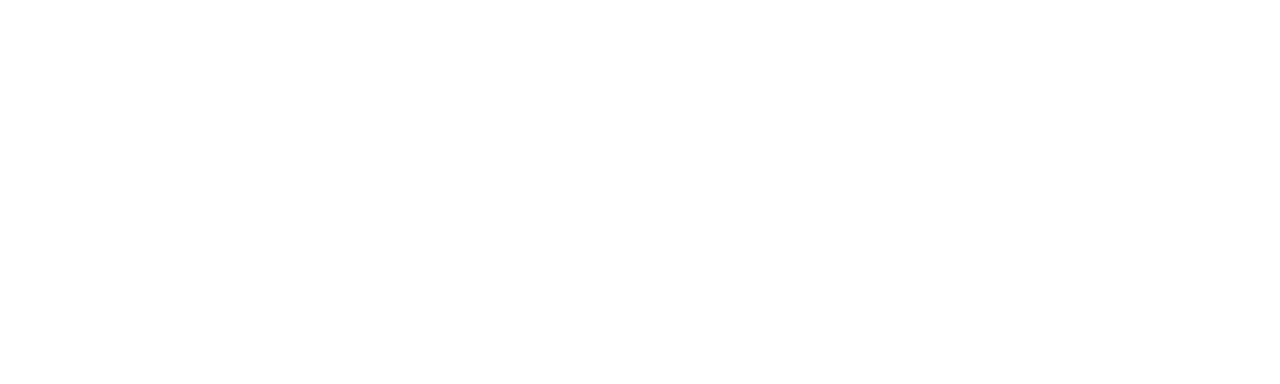
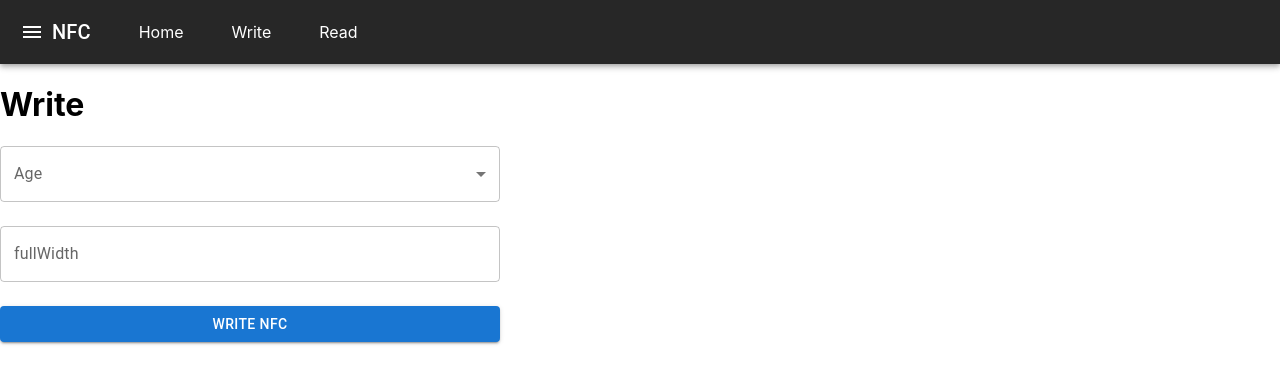
Before and after one commit to FatimaExcite/NFC_Menu, a React (Create React App) app: page /NFC_Menu/write in a window 1280 px wide. Before the commit this address had no page. Shown: the top 384 px of the page. Built offline with nearby package versions, Linux system fonts and the light colour scheme.

Commit message:
Add Deploy react app to github pages

```diff
--- a/package.json
+++ b/package.json
@@ -1,6 +1,7 @@
 {
   "name": "nfc-menu",
   "version": "0.1.0",
+  "homepage": "https://FatimaExcite.github.io/NFC_Menu",
   "private": true,
   "dependencies": {
     "@emotion/react": "^11.10.5",
@@ -17,6 +18,8 @@
     "web-vitals": "^2.1.4"
   },
   "scripts": {
+    "predeploy": "npm run build",
+    "deploy": "gh-pages -d build",
     "start": "react-scripts start",
     "build": "react-scripts build",
     "test": "react-scripts test",
@@ -39,5 +42,8 @@
       "last 1 firefox version",
       "last 1 safari version"
     ]
+  },
+  "devDependencies": {
+    "gh-pages": "^4.0.0"
   }
 }
--- a/src/App.js
+++ b/src/App.js
@@ -9,7 +9,7 @@
 function App() {
   return (
     <Routes>
-      <Route path={"/"} element={<Layout />}>
+      <Route path={"/NFC_Menu"} element={<Layout />}>
         <Route index element={<Home />} />
         <Route path={"write"} element={<Write />} />
         <Route path={"read"} element={<Read />} />
--- /dev/null
+++ b/src/components/writeButton/index.js
@@ -0,0 +1,58 @@
+import { Button, FormControl, InputLabel, MenuItem, Select, TextField } from "@mui/material";
+import Box from "@mui/material/Box";
+import react, { useState } from "react";
+
+export default function WriteButton() {
+  const [message, setMessage] = useState("");
+
+  const [age, setAge] = useState("");
+
+  const handleChange = (event) => {
+    setAge(event.target.value);
+  };
+
+  const handleWrite = async () => {
+    const ndef = new window.NDEFReader();
+    try {
+      await ndef.write({
+        records: [{ recordType: "url", data: "https://w3c.github.io/web-nfc/" }],
+      });
+      console.log("Message written.");
+    } catch {
+      console.log("Write failed :-( try again.");
+    }
+  };
+
+  return (
+    <div>
+      <Box
+        sx={{
+          width: 500,
+          maxWidth: "100%",
+        }}
+      >
+        <FormControl fullWidth>
+          <InputLabel id="demo-simple-select-label" sx={{ mb: 3 }}>
+            Age
+          </InputLabel>
+          <Select
+            labelId="demo-simple-select-label"
+            id="demo-simple-select"
+            value={age}
+            label="Age"
+            onChange={handleChange}
+            sx={{ mb: 3 }}
+          >
+            <MenuItem value={10}>Ten</MenuItem>
+            <MenuItem value={20}>Twenty</MenuItem>
+            <MenuItem value={30}>Thirty</MenuItem>
+          </Select>
+          <TextField fullWidth label="fullWidth" id="fullWidth" sx={{ mb: 3 }} />
+          <Button variant="contained" onClick={() => handleWrite()} sx={{ mb: 3 }}>
+            Write NFC
+          </Button>
+        </FormControl>
+      </Box>
+    </div>
+  );
+}
--- a/src/routes/read/index.js
+++ b/src/routes/read/index.js
@@ -1,7 +1,12 @@
+import { Box, Button } from "@mui/material";
+
 export default function Read() {
   return (
     <div>
       <h1>Read</h1>
+      <Box>
+        <Button variant="contained">Read NFC</Button>
+      </Box>
     </div>
   );
 }
--- a/src/routes/write/index.js
+++ b/src/routes/write/index.js
@@ -1,7 +1,13 @@
+import { Box, Button } from "@mui/material";
+import WriteButton from "../../components/writeButton";
+
 export default function Write() {
   return (
     <div>
       <h1>Write</h1>
+      <Box>
+        <WriteButton />
+      </Box>
     </div>
   );
 }
```
Also changed, not shown: 1 other file (tests, documents, lock files or other folders).
